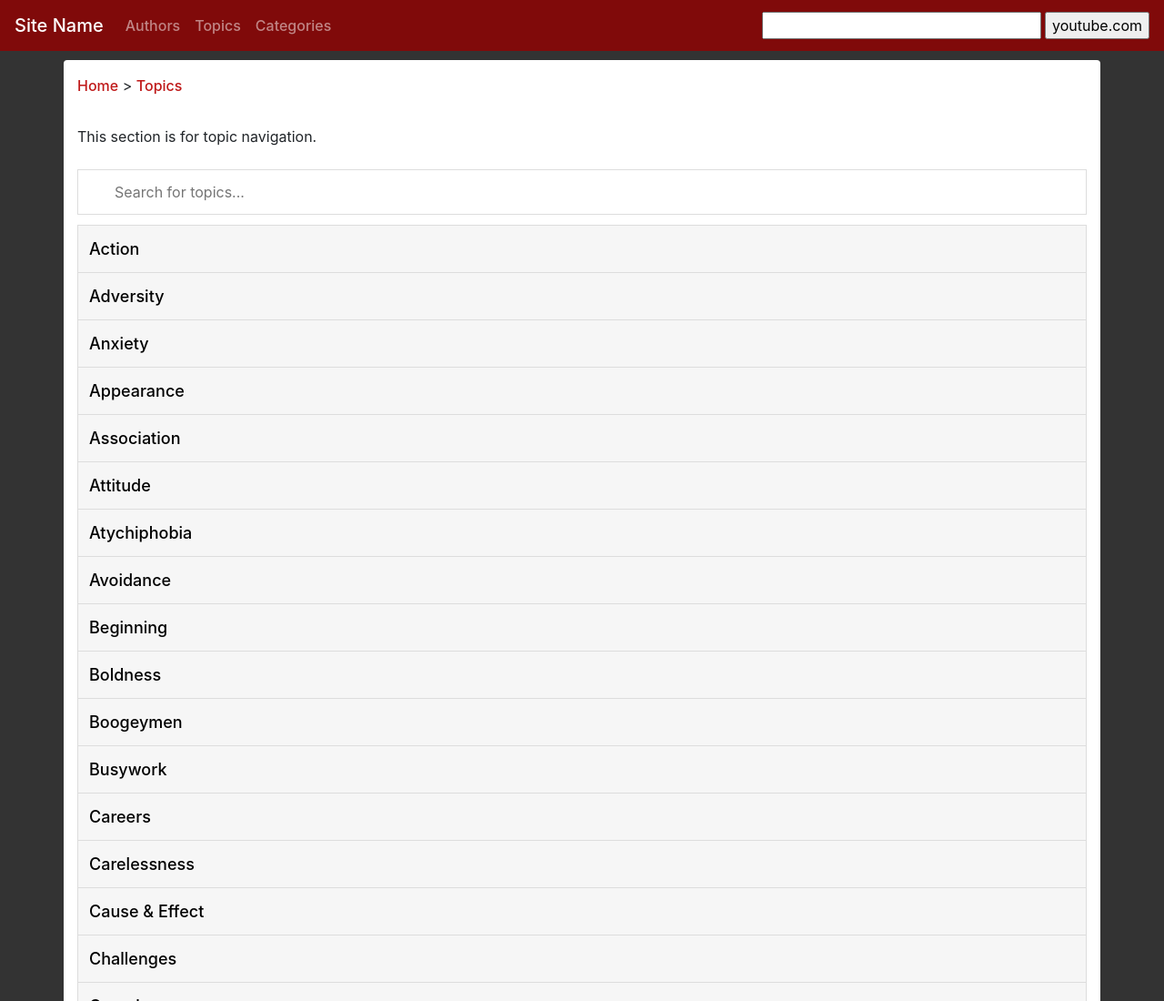
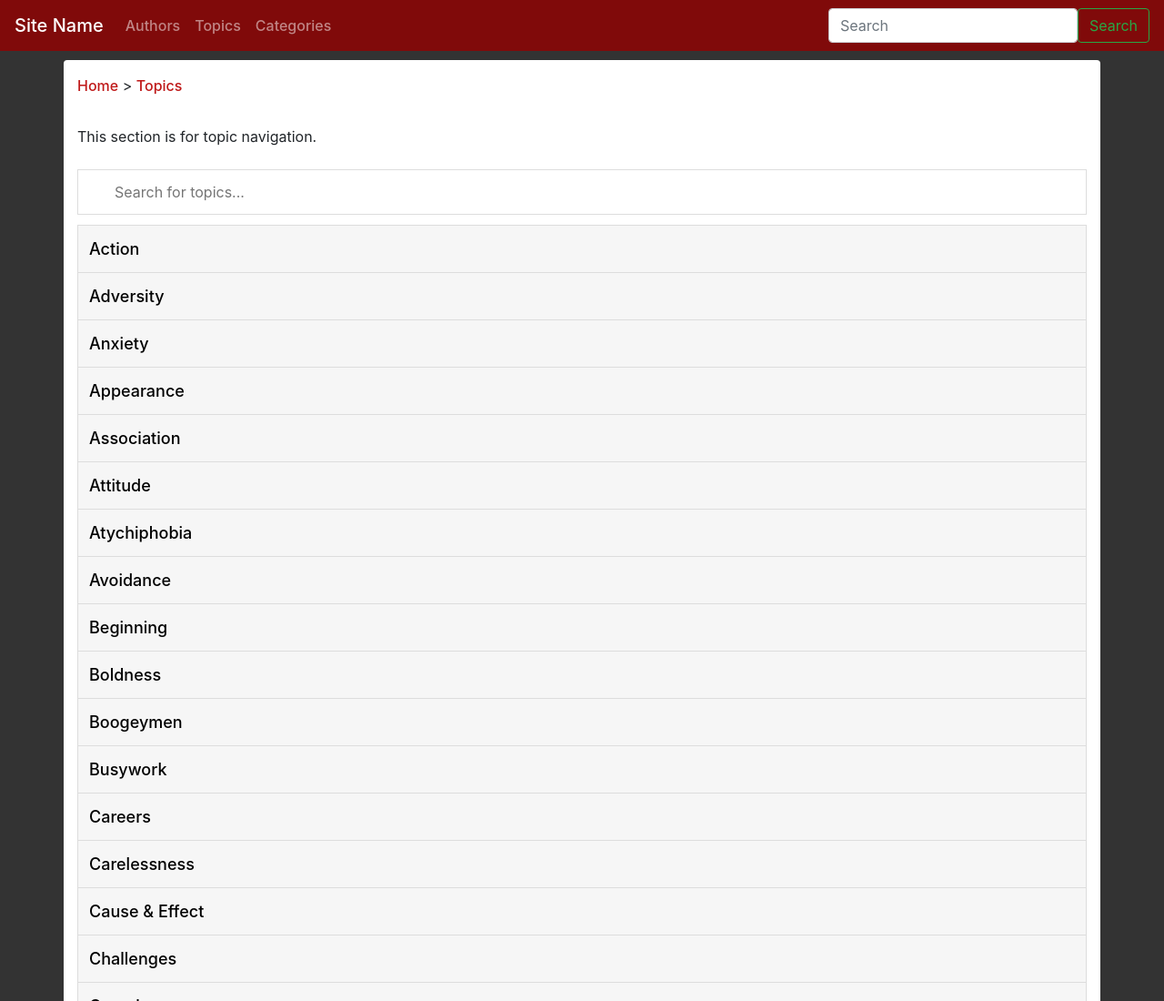
Before and after one commit to ThomasSiopes/tps-quotebook, a plain HTML site: page topic_navigation.html in a window 1280 px wide. Shown: the top 1100 px of the page at 91% size. Drawn offline with nearby package versions, Linux system fonts and the light colour scheme.

Commit message:
testing navbar

```diff
--- a/navbar_info.html
+++ b/navbar_info.html
@@ -15,9 +15,10 @@
           <a class="nav-link" href="category_navigation.html">Categories</a>
         </li>
       </ul>
-      <form method="get" action="https://www.google.com/search">
-        <input type="text" name="q" size="25" maxlength="255" value="">
-        <input type="submit" value="youtube.com" checked>
+      <form class="d-flex" method="get" action="https://www.google.com/search">
+        <!-- <input type="text" name="q" size="25" maxlength="255" value=""> -->
+        <input class="form-control me-2" type="search" placeholder="Search" aria-label="Search">
+        <button class="btn btn-outline-success" type="submit">Search</button>
       </form>
     </div>
 </nav>
```
